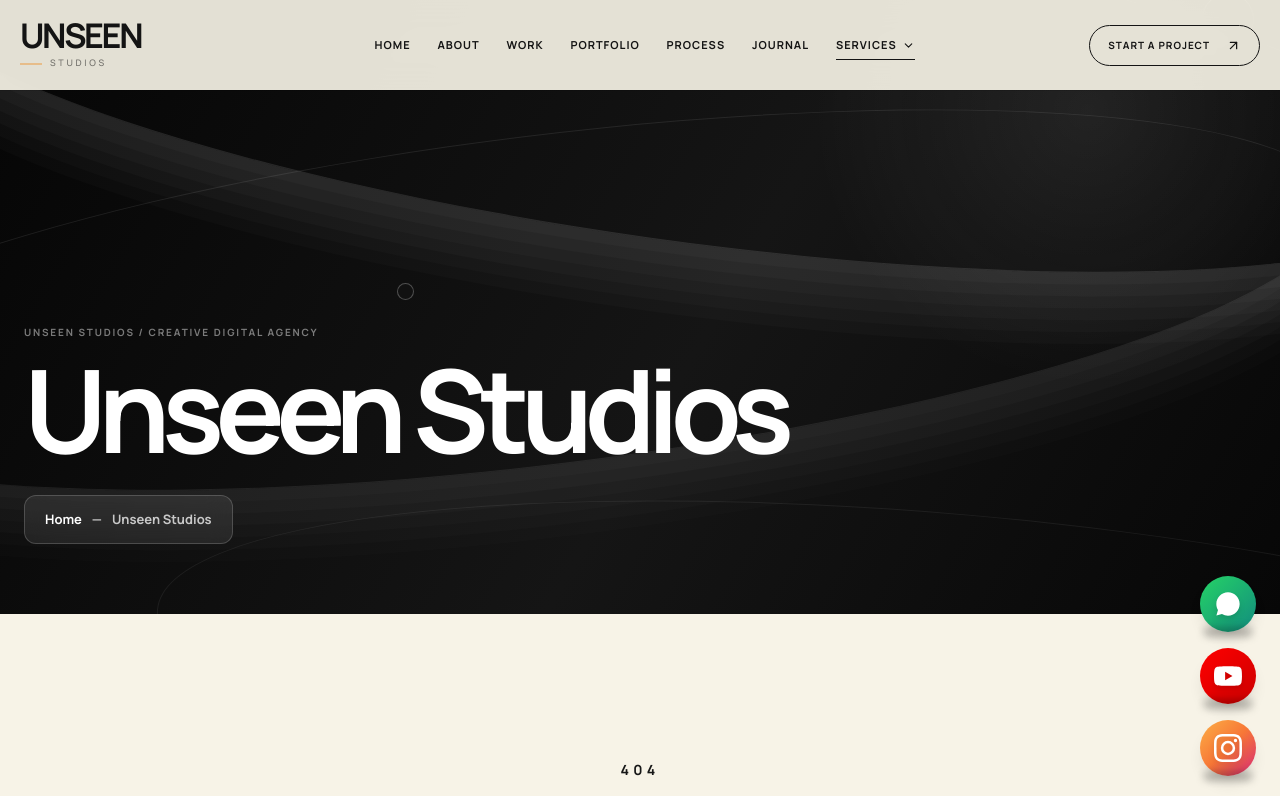
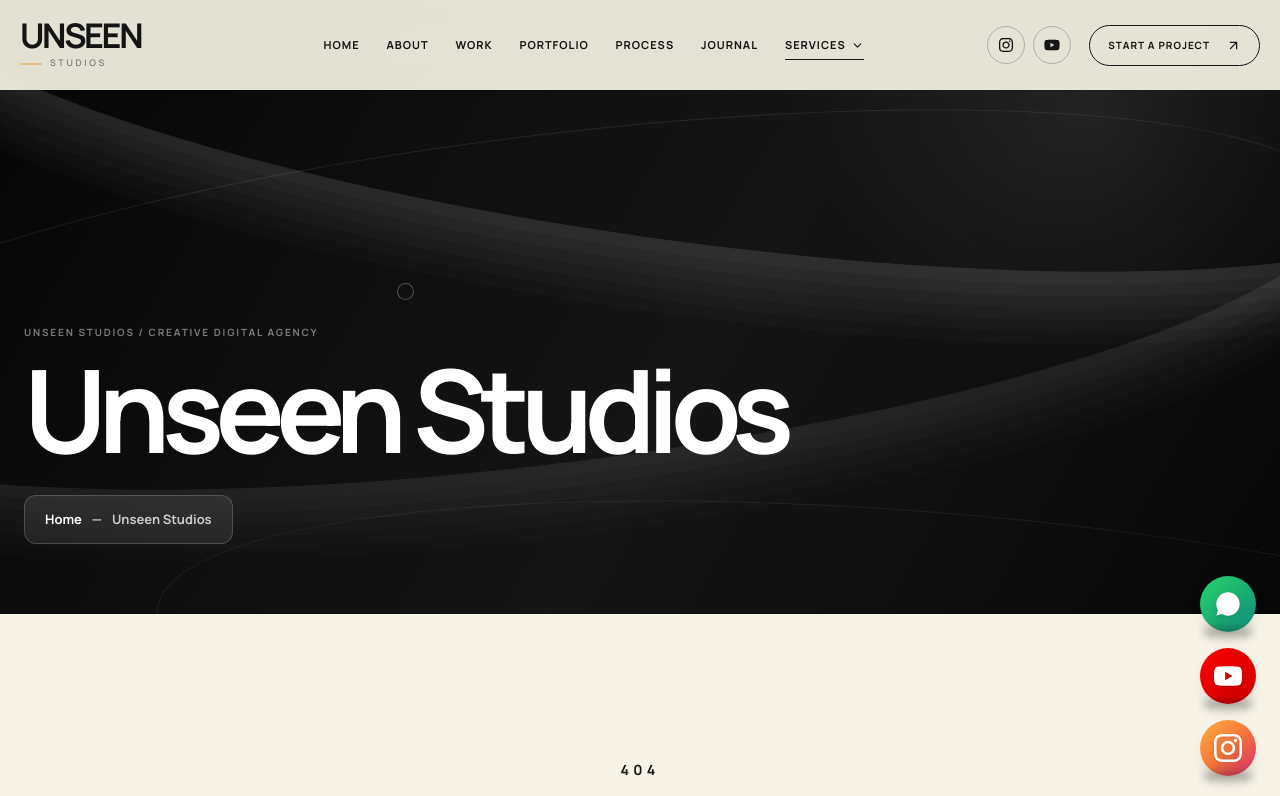
Before and after one commit to sumitchaskar0007-coder/Unseen_website-, a React (Vite) app: page /services/social in a window 1280 px wide. Shown: the top 796 px of the page. Built offline with nearby package versions, Linux system fonts and the light colour scheme.

Commit message:
Add social links to desktop navbar

```diff
--- a/src/components/Header.tsx
+++ b/src/components/Header.tsx
@@ -6,6 +6,7 @@ import {
   Menu,
   X,
 } from 'lucide-react'
+import { FaInstagram, FaYoutube } from 'react-icons/fa'
 import { useEffect, useState } from 'react'
 import { createPortal } from 'react-dom'
 import { Link, useLocation } from 'react-router-dom'
@@ -366,6 +367,28 @@ export function Header() {
            ===================================================== */}
 
         <div className="site-header-actions">
+
+          <div className="site-header-socials" aria-label="Social media">
+            <a
+              href="https://www.instagram.com/unseenstudios.in"
+              target="_blank"
+              rel="noopener noreferrer"
+              aria-label="Unseen Studios on Instagram"
+              title="Instagram"
+            >
+              <FaInstagram aria-hidden="true" />
+            </a>
+
+            <a
+              href="https://www.youtube.com/@unseenmarathi"
+              target="_blank"
+              rel="noopener noreferrer"
+              aria-label="Unseen Studios on YouTube"
+              title="YouTube"
+            >
+              <FaYoutube aria-hidden="true" />
+            </a>
+          </div>
 
           {/* START PROJECT */}
 
--- a/src/index.css
+++ b/src/index.css
@@ -323,6 +323,10 @@ h6,
 .site-service-submenu a svg { width:14px; transition:transform .25s; }
 .site-service-submenu a:hover svg { transform:rotate(45deg); }
 .site-header-actions { display:flex; align-items:center; gap:18px; }
+.site-header-socials { display:flex; align-items:center; gap:8px; }
+.site-header-socials a { width:38px; height:38px; display:grid; place-items:center; border:1px solid rgba(20,20,20,.24); border-radius:50%; color:inherit; transition:background .25s,border-color .25s,color .25s,transform .25s; }
+.site-header-socials a svg { width:16px; height:16px; stroke-width:1.8; }
+.site-header-socials a:hover,.site-header-socials a:focus-visible { background:#121212; border-color:#121212; color:#fff; transform:translateY(-2px); }
 .site-contact-link { display:flex; align-items:center; gap:16px; padding:12px 18px; border:1px solid currentColor; border-radius:99px; color:inherit; font-size:10px; font-weight:800; letter-spacing:.1em; text-transform:uppercase; transition:.3s; }
 .site-contact-link svg { width:15px; }
 .site-contact-link:hover { background:#121212; border-color:#121212; color:#fff; }
@@ -353,7 +357,7 @@ h6,
 .site-mobile-meta { display:flex; justify-content:space-between; gap:18px; padding-top:18px; border-top:1px solid rgba(18,18,18,.35); font-size:10px; font-weight:700; text-transform:uppercase; letter-spacing:.08em; }
 
 @media (max-width:1050px) {
-  .site-desktop-nav,.site-contact-link { display:none; }
+  .site-desktop-nav,.site-contact-link,.site-header-socials { display:none; }
   .site-header-actions { flex:0 0 auto; }
   .site-menu-button { display:flex; }
 }
```
